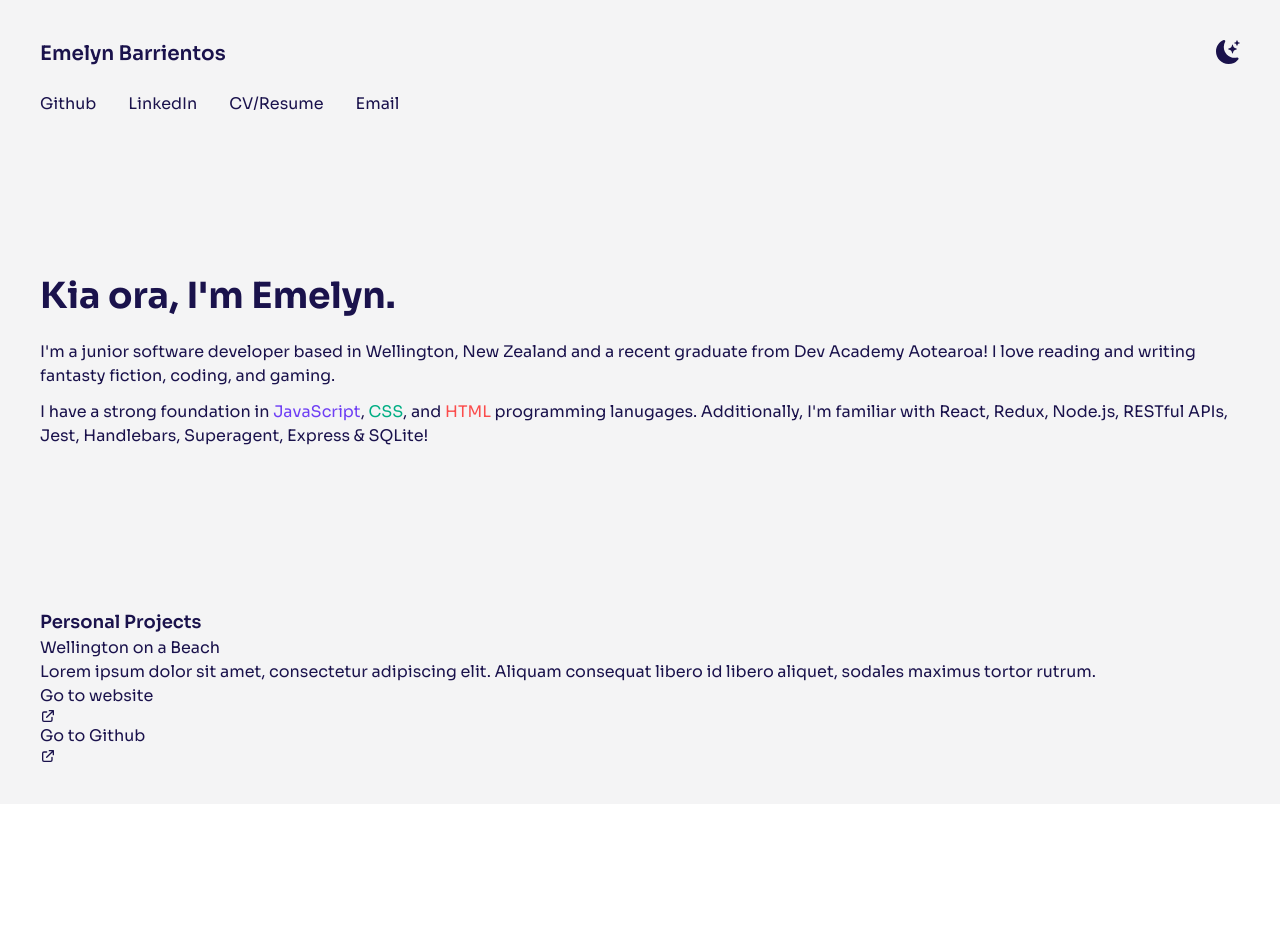
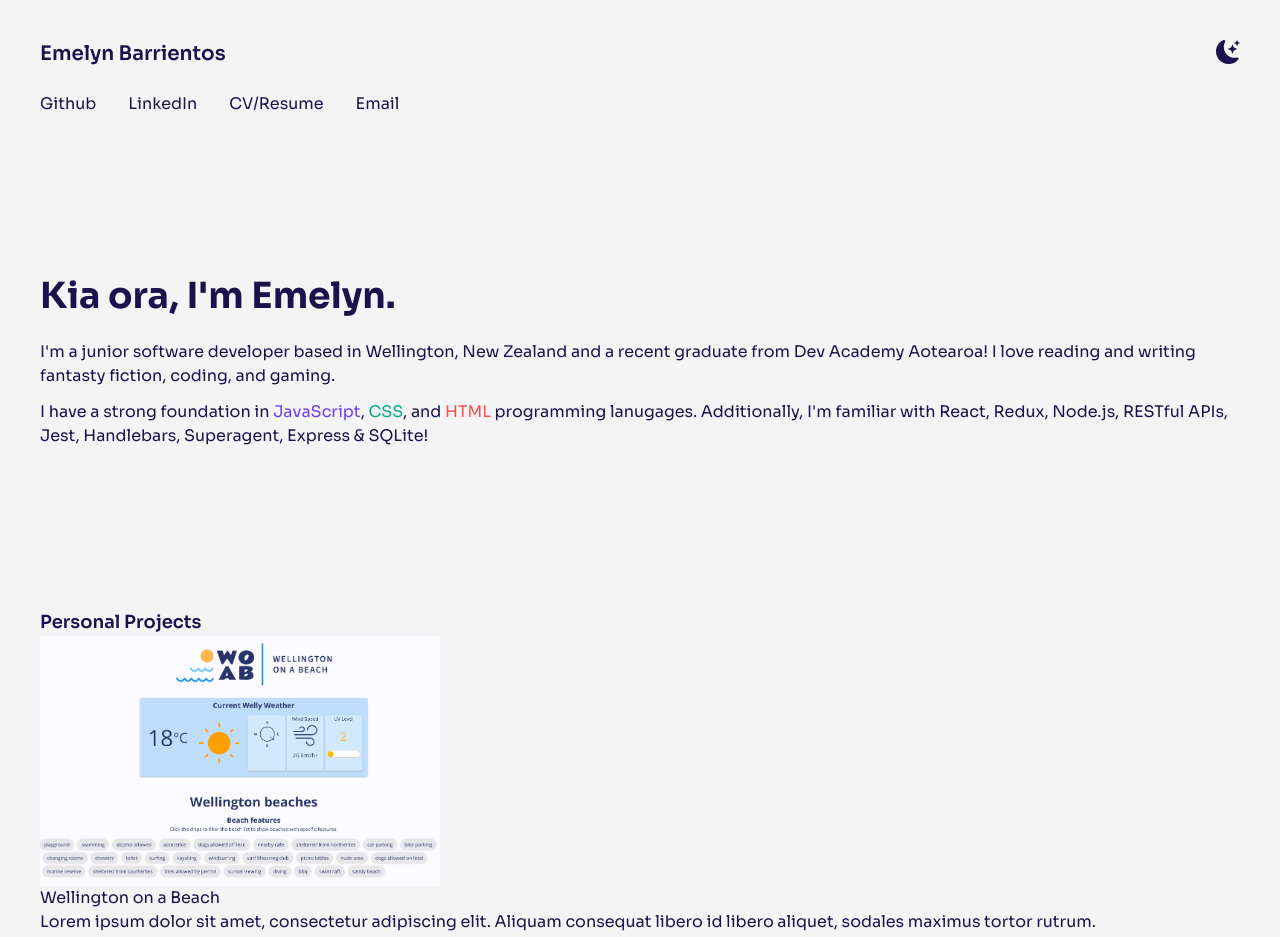
Before and after one commit to emelyn-barrientos/emelyn-barrientos-portfolio, a Next.js app: page / in a window 1280 px wide. Shown: the top 937 px of the page. Before the commit the page ends 804 px from the top, so only its background shows below. Built offline with nearby package versions, Linux system fonts and the light colour scheme.

Commit message:
Import woab.png into index.js page

```diff
--- a/pages/index.js
+++ b/pages/index.js
@@ -1,6 +1,9 @@
 import Head from 'next/head'
 import { BsFillMoonStarsFill } from 'react-icons/bs'
 import { HiOutlineExternalLink } from 'react-icons/hi'
+
+import Image from 'next/image'
+import woab from '../public/images/woab.png'
 
 export default function Home() {
   return (
@@ -81,6 +84,12 @@ export default function Home() {
 
           {/* PROJECT CARDS */}
           <div>
+            <Image
+              src={woab}
+              width={400}
+              height={215}
+              alt="Screenshot of the Wellington on a Beach website"
+            />
             <h4>Wellington on a Beach</h4>
             <p>
               Lorem ipsum dolor sit amet, consectetur adipiscing elit. Aliquam
@@ -88,7 +97,7 @@ export default function Home() {
             </p>
             <a>Go to website</a>
             <HiOutlineExternalLink className=" flex justify-start" />
-            <a>Go to Github</a>
+            <a>Go to github</a>
             <HiOutlineExternalLink />
           </div>
         </section>
```
